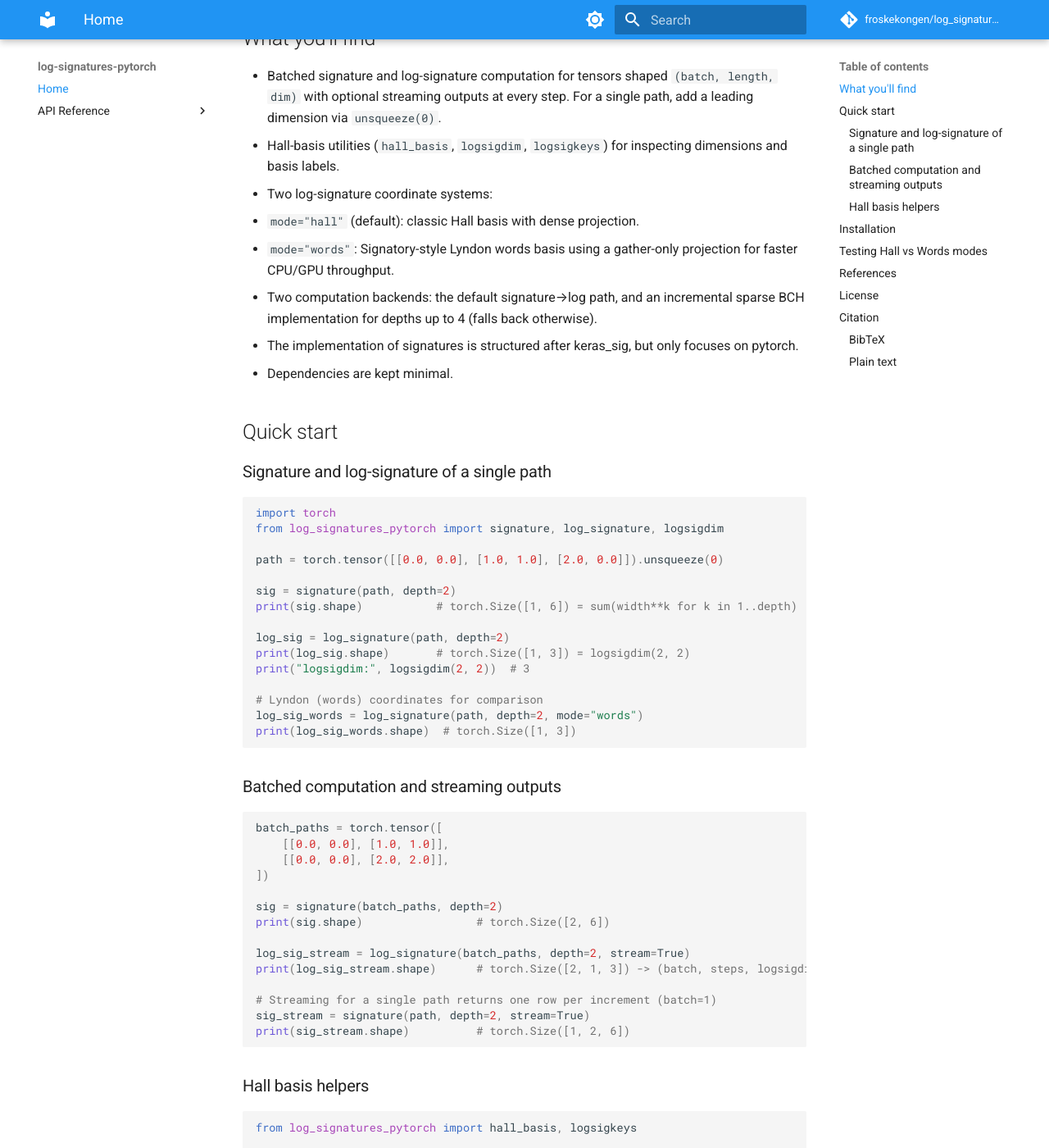
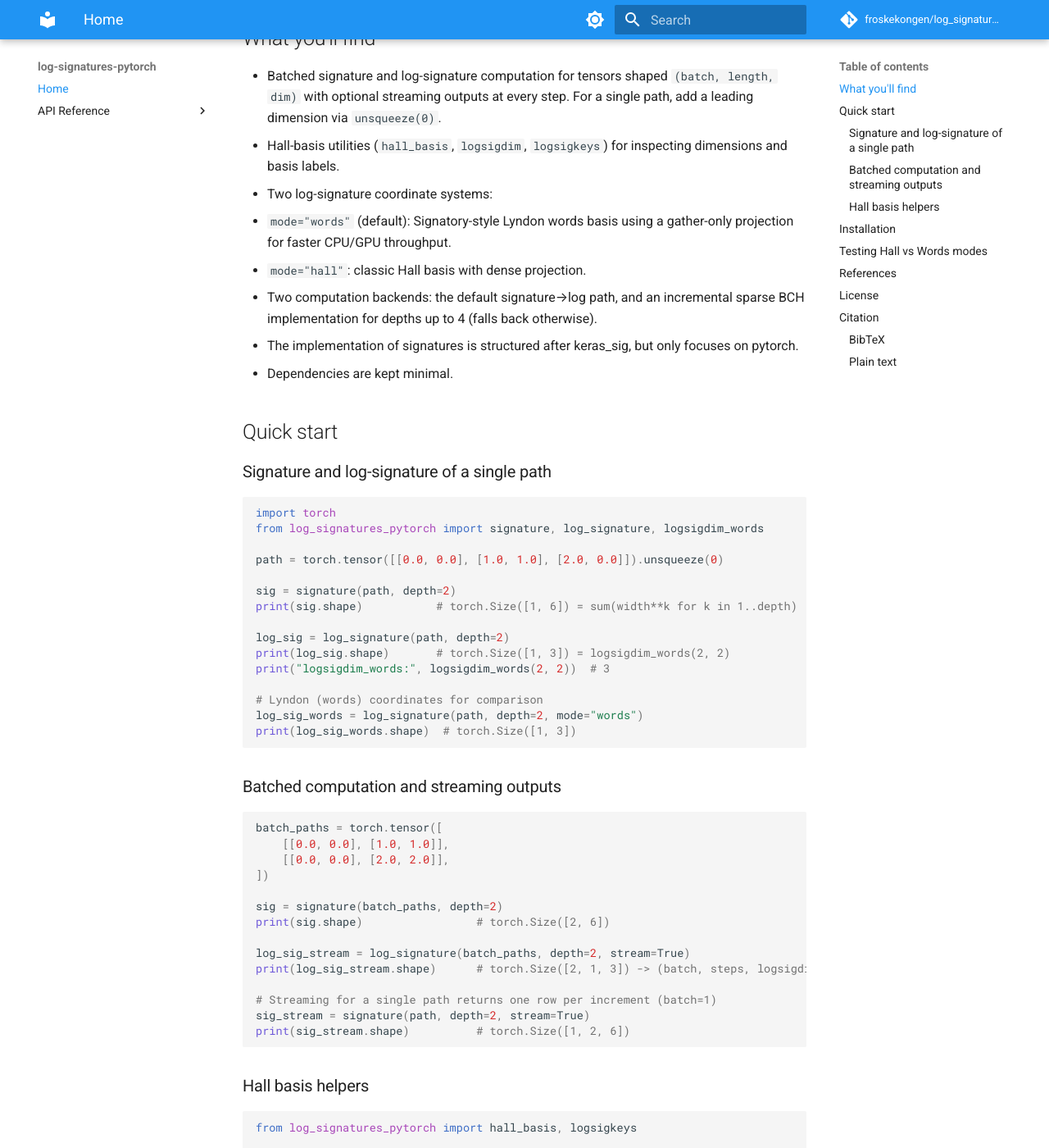
Before and after one commit to Froskekongen/log_signatures_pytorch, an MkDocs documentation site: the page built from docs/index.md, in a window 1280 px wide and 1400 px high, scrolled down 242 px. Shown: the whole window at 82% size. Built offline with MkDocs 1.6.1 and Material for MkDocs 9.7.7, drawn with Linux system fonts in a browser that asks for light colours; comment, search, counter and statistics services are not loaded; some of the changed text lies outside the part shown.

Commit message:
Make Lyndon words default

````diff
--- a/docs/index.md
+++ b/docs/index.md
@@ -7,8 +7,8 @@ Differentiable log-signature and signature kernels implemented in PyTorch with b
 - Batched signature and log-signature computation for tensors shaped `(batch, length, dim)` with optional streaming outputs at every step. For a single path, add a leading dimension via `unsqueeze(0)`.
 - Hall-basis utilities (`hall_basis`, `logsigdim`, `logsigkeys`) for inspecting dimensions and basis labels.
 - Two log-signature coordinate systems:
-  - `mode="hall"` (default): classic Hall basis with dense projection.
-  - `mode="words"`: Signatory-style Lyndon words basis using a gather-only projection for faster CPU/GPU throughput.
+  - `mode="words"` (default): Signatory-style Lyndon words basis using a gather-only projection for faster CPU/GPU throughput.
+  - `mode="hall"`: classic Hall basis with dense projection.
 - Two computation backends: the default signature→log path, and an incremental sparse BCH implementation for depths up to 4 (falls back otherwise).
 - The implementation of signatures is structured after keras_sig, but only focuses on pytorch.
 - Dependencies are kept minimal.
@@ -19,7 +19,7 @@ Differentiable log-signature and signature kernels implemented in PyTorch with b
 
 ```python
 import torch
-from log_signatures_pytorch import signature, log_signature, logsigdim
+from log_signatures_pytorch import signature, log_signature, logsigdim_words
 
 path = torch.tensor([[0.0, 0.0], [1.0, 1.0], [2.0, 0.0]]).unsqueeze(0)
 
@@ -27,8 +27,8 @@ sig = signature(path, depth=2)
 print(sig.shape)           # torch.Size([1, 6]) = sum(width**k for k in 1..depth)
 
 log_sig = log_signature(path, depth=2)
-print(log_sig.shape)       # torch.Size([1, 3]) = logsigdim(2, 2)
-print("logsigdim:", logsigdim(2, 2))  # 3
+print(log_sig.shape)       # torch.Size([1, 3]) = logsigdim_words(2, 2)
+print("logsigdim_words:", logsigdim_words(2, 2))  # 3
 
 # Lyndon (words) coordinates for comparison
 log_sig_words = log_signature(path, depth=2, mode="words")
--- a/src/log_signatures_pytorch/__init__.py
+++ b/src/log_signatures_pytorch/__init__.py
@@ -4,8 +4,8 @@ This package provides efficient, differentiable computation of signatures and
 log-signatures for paths/streams using PyTorch. Two coordinate systems for the
 log-signature are available:
 
-- Hall basis (default)
-- Lyndon \"words\" basis (Signatory-compatible gather projection)
+- Lyndon \"words\" basis (Signatory-compatible gather projection, default)
+- Hall basis
 
 Main entry points:
 
````
Also changed, not shown: other parts of docs/index.md (+1 -1 lines), README.md (+4 -4 lines), 6 other files.
